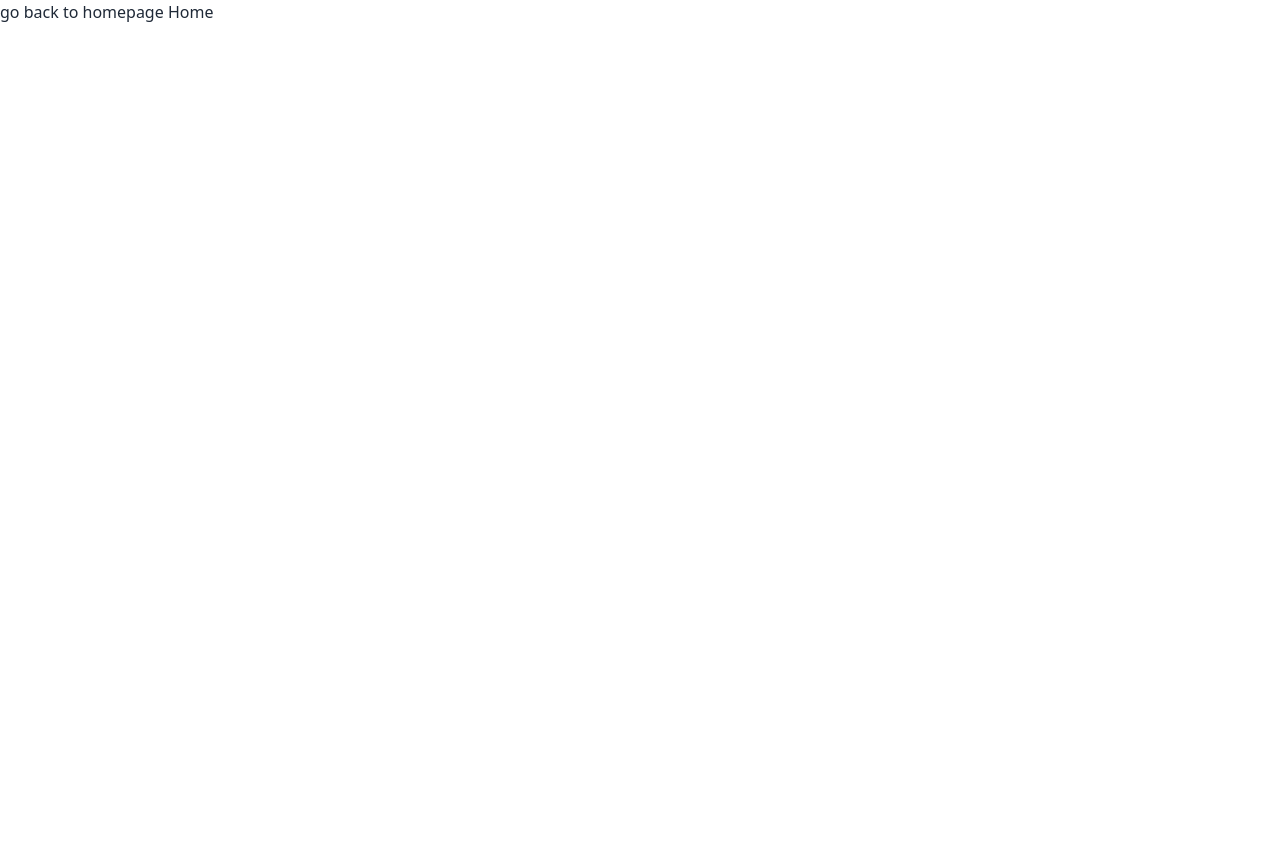
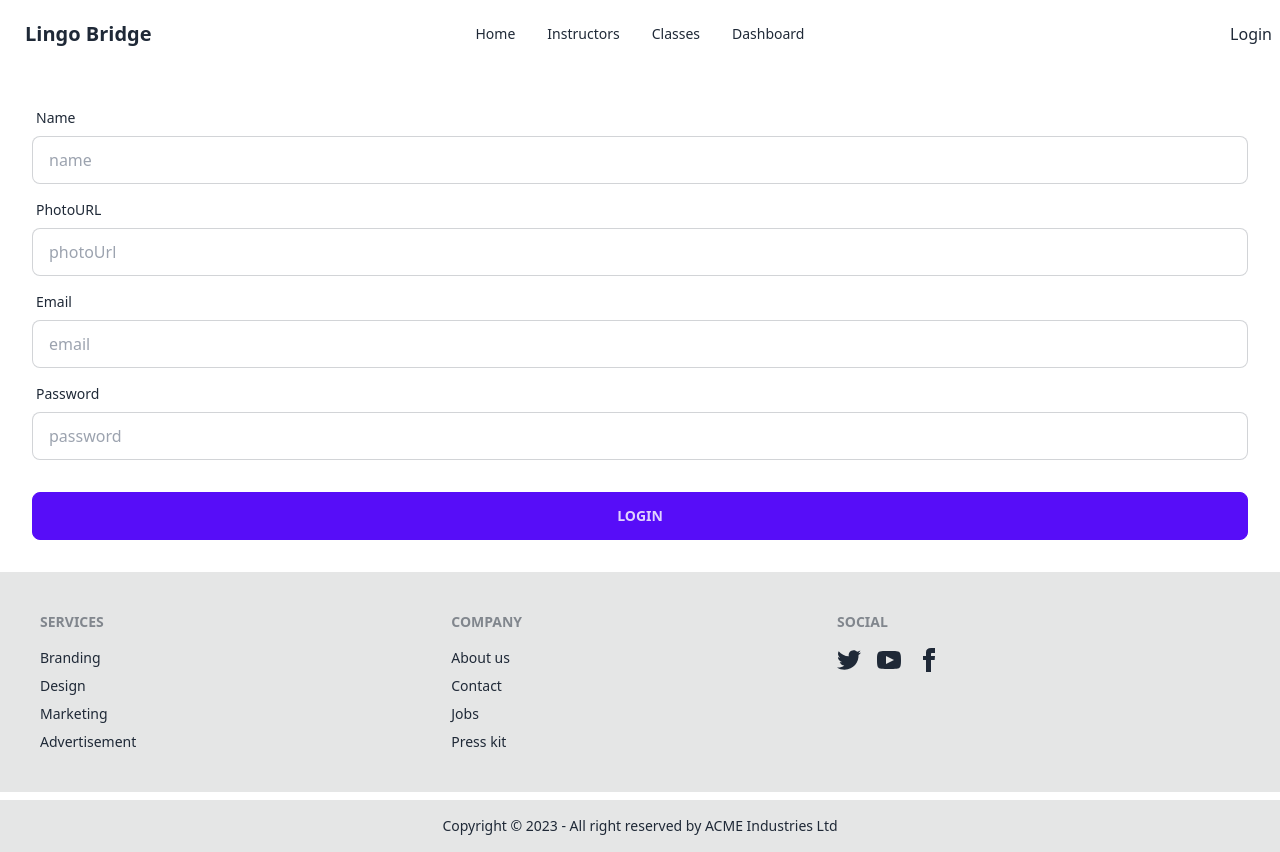
Before and after one commit to Farjanajhn/LingoBridge-client, a React (Vite) app: page /signup in a window 1280 px wide. Before the commit the page ends 800 px from the top, so only its background shows below. Built offline with nearby package versions, Linux system fonts and the light colour scheme; no server answers.

Commit message:
added login and signup page

```diff
--- a/package.json
+++ b/package.json
@@ -15,6 +15,7 @@
     "match-sorter": "^6.3.1",
     "react": "^18.2.0",
     "react-dom": "^18.2.0",
+    "react-hook-form": "^7.44.3",
     "react-router-dom": "^6.12.0",
     "sort-by": "^1.2.0"
   },
--- a/src/Pages/Home/Login/Login.jsx
+++ b/src/Pages/Home/Login/Login.jsx
@@ -1,12 +1,23 @@
+
+import { useContext } from "react";
+import { Link } from "react-router-dom";
+import { AuthContext } from "../../../Providers/AuthProvider";
 
 
 const Login = () => {
+  const {signIn}=useContext(AuthContext)
   const handleLogin = event => {
     event.preventDefault();
     const form = event.target;
     const email = form.email.value;
     const password = form.password.value;
-    console.log(email,password)
+    console.log(email, password)
+    signIn(email, password)
+      .then(result => {
+        const user = result.user;
+        console.log(user);
+    })
+
 
   }
   return (
@@ -35,7 +46,8 @@ const Login = () => {
         <div className="form-control mt-6">
                 <input className="btn btn-primary" type="submit" value="login"/>
         </div>
-      </form>
+            </form>
+            <p><small>New Here? <Link to="/signup">Register</Link></small></p>
     </div>
   </div>
 </div>
--- /dev/null
+++ b/src/Pages/SignUp/SignUp.jsx
@@ -0,0 +1,48 @@
+import { useForm } from "react-hook-form";
+
+
+
+const SignUp = () => {
+
+  const { register, handleSubmit, formState: { errors } } = useForm();
+
+  const onSubmit = data => {
+    console.log(data);
+  }
+  return (
+    <div>
+      <form onSubmit={handleSubmit(onSubmit)} className="card-body">
+        <div className="form-control">
+          <label className="label">
+            <span className="label-text">Name</span>
+          </label>
+          <input type="text" placeholder="name" {...register("name")} name="email" className="input input-bordered" />
+        </div>
+        <div className="form-control">
+          <label className="label">
+            <span className="label-text">PhotoURL</span>
+          </label>
+          <input type="text" placeholder="photoUrl" {...register("photoURL")} name="email" className="input input-bordered" />
+        </div>
+        <div className="form-control">
+          <label className="label">
+            <span className="label-text">Email</span>
+          </label>
+          <input type="text" placeholder="email" {...register("email",{ required: true })} name="email" className="input input-bordered" />
+        </div>
+        <div className="form-control">
+          <label className="label">
+            <span className="label-text">Password</span>
+          </label>
+          <input type="password" placeholder="password" name="password" {...register("password",{ required: true })} className="input input-bordered" />
+
+        </div>
+        <div className="form-control mt-6">
+                <input className="btn btn-primary" type="submit" value="login"/>
+        </div>
+            </form>
+    </div>
+  );
+};
+
+export default SignUp;
--- /dev/null
+++ b/src/Providers/AuthProvider.jsx
@@ -0,0 +1,55 @@
+import { useState } from "react";
+import { createContext } from "react";
+import { app } from "../firebase/firebase.config";
+import { createUserWithEmailAndPassword, getAuth, onAuthStateChanged, signInWithEmailAndPassword, signOut } from "firebase/auth";
+import { useEffect } from "react";
+
+
+export const AuthContext = createContext(null)
+const auth=getAuth(app)
+const AuthProvider = ({ children }) => {
+  const [user, setUser] = useState(null)
+  const [loading, setLoading] = useState(true);
+
+  const createUser = (email, password) => {
+    setLoading(true)
+    return createUserWithEmailAndPassword(auth, email, password);
+  }
+  const signIn = (email, password) => {
+    setLoading(true);
+    return signInWithEmailAndPassword(auth, email, password);
+  }
+
+  const logOut = () => {
+    setLoading(true)
+    return signOut(auth);
+  }
+
+
+  useEffect(() => {
+    const unsubscribe = onAuthStateChanged(auth, currentUser => {
+      setUser(currentUser);
+      console.log('current user', currentUser)
+      setLoading(false);
+    });
+    return () => {
+      return unsubscribe();
+    }
+  },[])
+  const authInfo = {
+    user,
+    loading,
+    createUser,
+    signIn,
+    logOut
+  }
+
+
+  return (
+    <AuthContext.Provider value={authInfo}>
+      {children}
+   </AuthContext.Provider>
+  );
+};
+
+export default AuthProvider;
--- a/src/Router/Router.jsx
+++ b/src/Router/Router.jsx
@@ -6,6 +6,7 @@ import Main from "../Layout/Main";
 import ErrorElement from "../Pages/ErrorElement/ErrorElement";
 import Home from "../Pages/Home/Home/Home";
 import Login from "../Pages/Home/Login/Login";
+import SignUp from "../Pages/SignUp/SignUp";
 
 export const router = createBrowserRouter([
   {
@@ -19,6 +20,10 @@ export const router = createBrowserRouter([
       {
         path:'login',
         element:<Login></Login>
+      },
+      {
+        path: 'signup',
+        element:<SignUp></SignUp>
       }
     ]
   },
--- a/src/main.jsx
+++ b/src/main.jsx
@@ -7,12 +7,13 @@ import {
   RouterProvider,
 } from "react-router-dom";
 import { router } from './Router/Router.jsx';
+import AuthProvider from './Providers/AuthProvider';
 
 ReactDOM.createRoot(document.getElementById('root')).render(
   <React.StrictMode>
-    <div className='max-w-screen-xl mx-auto'>
+  <AuthProvider>  <div className='max-w-screen-xl mx-auto'>
     <RouterProvider router={router} />
- </div>
+ </div></AuthProvider>
   </React.StrictMode >
 
 )
```
Also changed, not shown: 1 other file (tests, documents, lock files or other folders).
